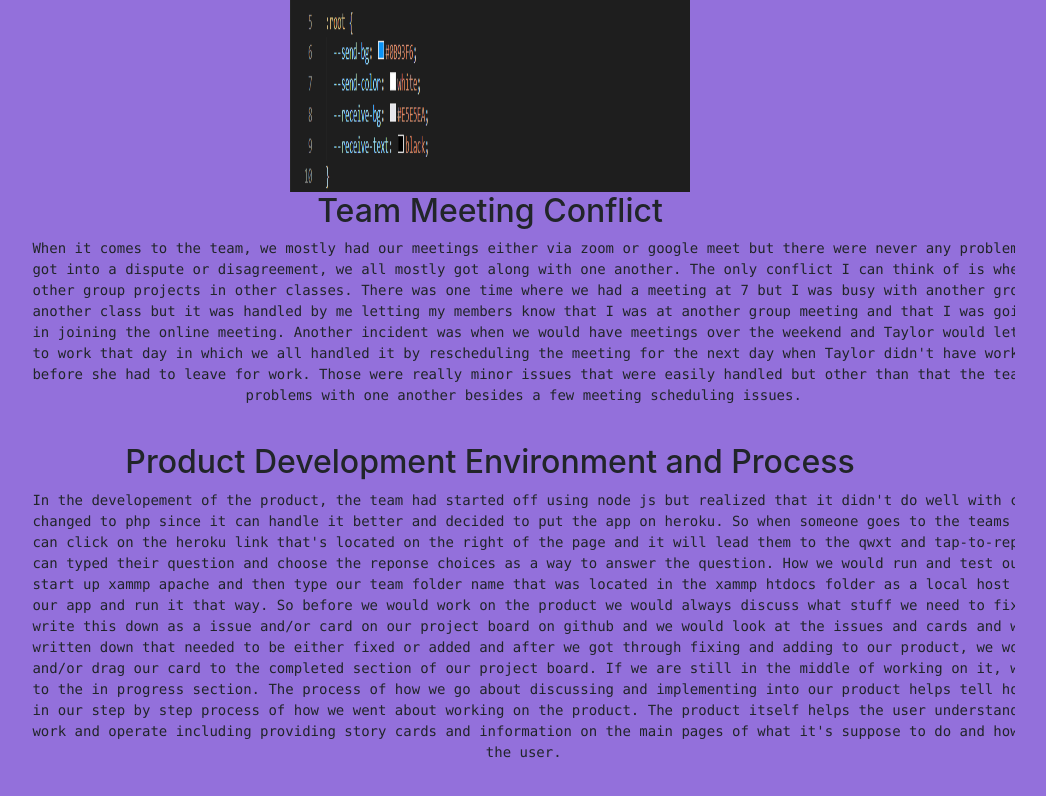
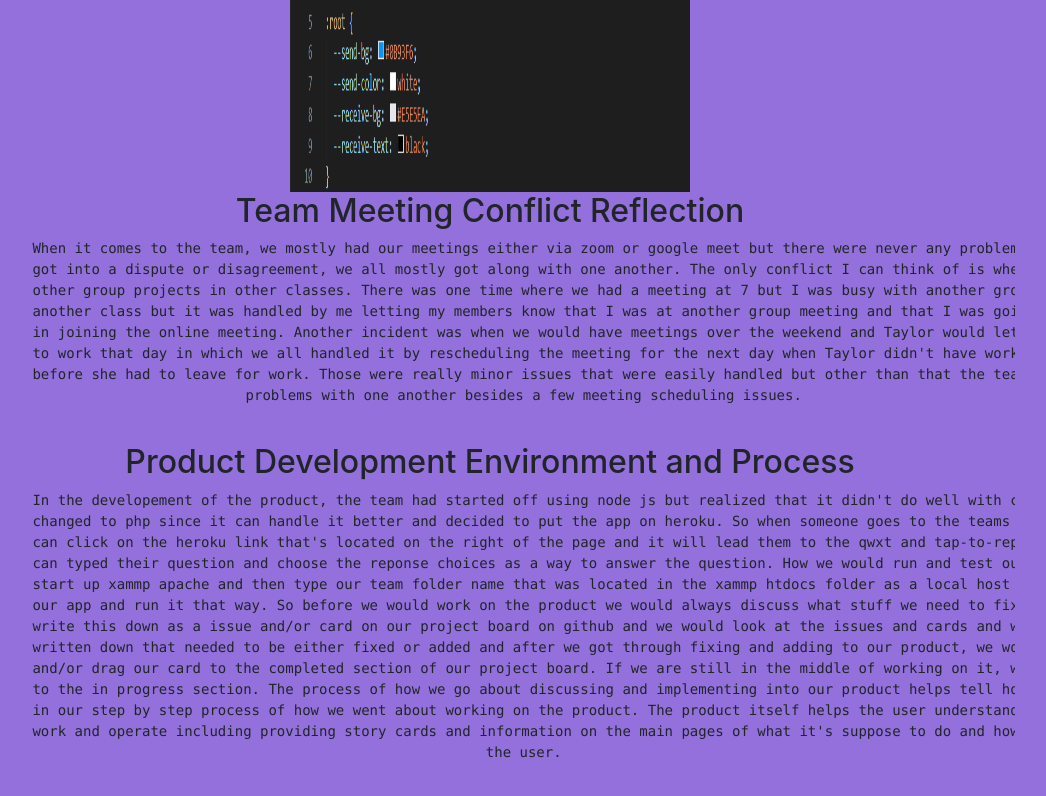
Before and after one commit to jsmith698/Dev-Product-Reflection, a plain HTML site: page index.html in a window 1280 px wide. Shown: the part 1814-2610 px from the top of the page, without its empty margins (150-1196 px from the left). Drawn offline with nearby package versions, Linux system fonts and the light colour scheme.

Commit message:
Update index.html

```diff
--- a/index.html
+++ b/index.html
@@ -71,7 +71,7 @@
     </div>
 
     <div class="Big text-center">
-        <h2 id="page name">Team Meeting Conflict</h2>
+        <h2 id="page name">Team Meeting Conflict Reflection</h2>
     </div>
 
     <pre>
```
